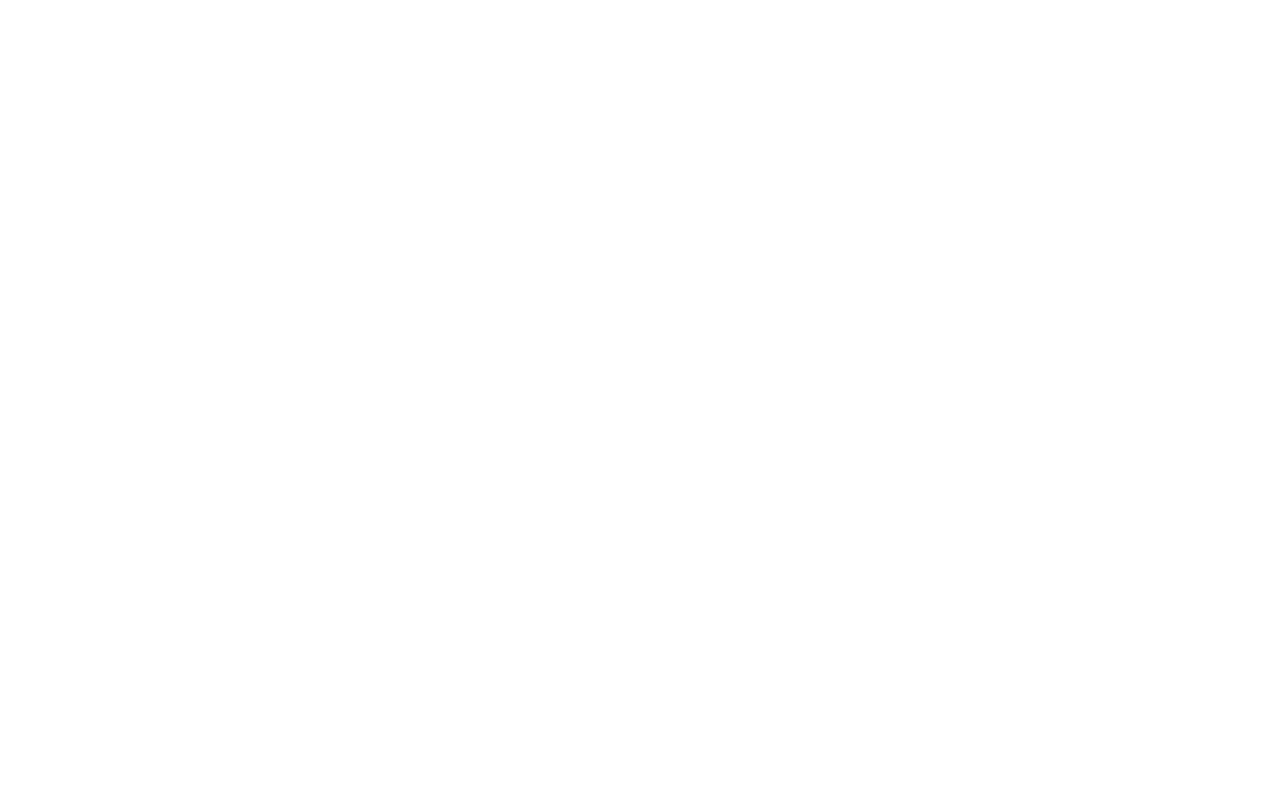
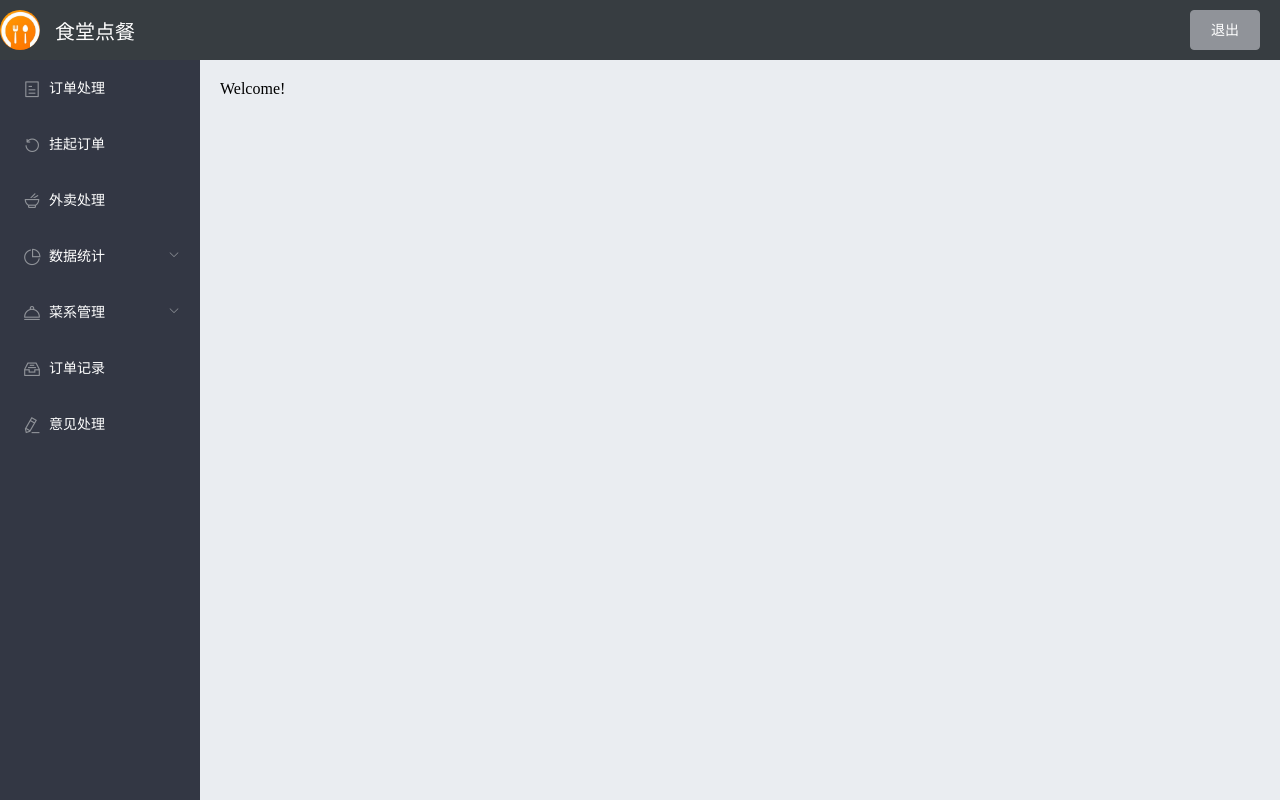
Before and after one commit to haoran-mc/canteen-ordering, a Vue app in the folder frontendpc/: page /#/welcome in a window 1280 px wide. Built offline with nearby package versions, Linux system fonts and the light colour scheme.

Commit message:
:construction:AsideMenu and TakeOut

```diff
--- a/frontendpc/src/components/AsideMenu.vue
+++ b/frontendpc/src/components/AsideMenu.vue
@@ -1,6 +1,57 @@
 <template>
   <el-container>
-    <el-menu></el-menu>
+    <!-- 侧边栏菜单区域 -->
+    <el-menu background-color="#333744" text-color="#fff" unique-opened router>
+      <!-- 订单处理 -->
+      <el-menu-item index="/home">
+        <i class="el-icon-tickets"></i>
+        <span slot="title">订单处理</span>
+      </el-menu-item>
+
+      <!-- 挂起订单 -->
+      <el-menu-item>
+        <i class="el-icon-refresh-left" ></i>
+        <span slot="title" >
+          <span @click="table = true" type="primary">挂起订单</span>
+        </span>
+      </el-menu-item>
+
+      <!-- 外卖界面 -->
+      <el-menu-item index="/takeOut">
+        <i class="el-icon-tableware"></i>
+        <span slot="title">外卖处理</span>
+      </el-menu-item>
+
+      <el-submenu index="/sales">
+        <template slot="title">
+          <i class="el-icon-pie-chart"></i>
+          <span>数据统计</span>
+        </template>
+        <el-menu-item-group>
+          <el-menu-item index="/sales">销量分析</el-menu-item>
+          <el-menu-item index="/salesFood">菜品分析</el-menu-item>
+        </el-menu-item-group>
+      </el-submenu>
+      <el-submenu index="/foodManage">
+        <template slot="title">
+          <i class="el-icon-dish-1"></i>
+          <span>菜系管理</span>
+        </template>
+        <el-menu-item-group>
+          <el-menu-item index="/foodManage">编辑菜谱</el-menu-item>
+          <el-menu-item index="/updateFood">增加菜谱</el-menu-item>
+        </el-menu-item-group>
+      </el-submenu>
+      <el-menu-item index="/ordersRecord">
+        <i class="el-icon-receiving"></i>
+        <span slot="title">订单记录</span>
+      </el-menu-item>
+      <el-menu-item index="/opinions">
+        <i class="el-icon-edit"></i>
+        <span slot="title">意见处理</span>
+      </el-menu-item>
+    </el-menu>
+    <!-- 抽屉 -->
     <el-drawer></el-drawer>
   </el-container>
 </template>
@@ -19,4 +70,15 @@
 </script>
 
 <style scoped>
+  .el-container {
+    background-color: #333744;
+  }
+
+  .el-menu {
+    border-right: none;
+  }
+
+  .el-menu-item {
+    width: 200px;
+  }
 </style>
--- a/frontendpc/src/components/Home.vue
+++ b/frontendpc/src/components/Home.vue
@@ -1,12 +1,24 @@
 <template>
-  <el-container>
-    <!-- 菜单栏区域-->
-    <el-aside>
-      <AsideMenu></AsideMenu>
-    </el-aside>
-    <!-- 右侧主体区域 -->
+  <el-container class="home-container">
+    <!-- 头部区域 -->
+    <el-header>
+      <div class="header-title">
+        <el-avatar :src="require('../assets/LoginLogo.png')"></el-avatar>
+        <span style="margin-left: 15px;">食堂点餐</span>
+      </div>
+      <el-button type="info">退出</el-button>
+    </el-header>
+    <!-- 页面主体区域 -->
     <el-container>
-      welcome!
+      <!-- 菜单栏区域-->
+      <el-aside width="200px">
+        <AsideMenu></AsideMenu>
+      </el-aside>
+      <!-- 右侧主体区域 -->
+      <el-main>
+        <!-- 路由占位符 -->
+        <router-view></router-view>
+      </el-main>
     </el-container>
   </el-container>
 </template>
@@ -30,4 +42,33 @@
 </script>
 
 <style scoped>
+  .home-container {
+    height: 100%;
+  }
+
+  .el-header {
+    background-color: #373d41;
+    display: flex;
+    justify-content: space-between;
+    padding-left: 0;
+    align-items: center;
+    color: #fff;
+    font-size: 20px;
+  }
+
+  .header-title {
+    display: flex;
+    align-items: center;
+  }
+
+  .el-aside {
+    background-color: #333744;
+    .el-menu {
+      border-right: none;
+    }
+  }
+
+  .el-main {
+    background-color: #eaedf1;
+  }
 </style>
--- /dev/null
+++ b/frontendpc/src/components/TakeOut.vue
@@ -0,0 +1,92 @@
+<template>
+  <el-card>
+    <el-table :data="tableData" style="width: 100%">
+      <el-table-column label="日期" width="280">
+        <template slot-scope="scope">
+          <span >{{ scope.row.time }}</span>
+        </template>
+      </el-table-column>
+
+      <el-table-column label="订单号" width="250">
+        <template slot-scope="scope">
+          <el-popover trigger="hover" placement="top">
+            <div slot="reference" class="name-wrapper">
+              <span size="medium">{{ scope.row.orderNum }}</span>
+            </div>
+          </el-popover>
+        </template>
+      </el-table-column>
+
+      <el-table-column label="菜系" width="80">
+        <template slot-scope="scope">
+          <el-popover trigger="hover" placement="top">
+            <div slot="reference" class="name-wrapper">
+              <span size="medium">{{ scope.row.foodName }}</span>
+            </div>
+          </el-popover>
+        </template>
+      </el-table-column>
+
+      <el-table-column label="foodName1" width="180">
+        <template slot-scope="scope">
+          <el-popover trigger="hover" placement="top">
+            <div slot="reference" class="name-wrapper">
+              <span size="medium">{{ scope.row.foodName1 }}</span>
+            </div>
+          </el-popover>
+        </template>
+      </el-table-column>
+
+      <el-table-column label="备注" width="180">
+        <template slot-scope="scope">
+          <el-popover trigger="hover" placement="top">
+            <div slot="reference" class="name-wrapper">
+              <span size="medium">{{ scope.row.remark}}</span>
+            </div>
+          </el-popover>
+        </template>
+      </el-table-column>
+
+      <el-table-column label="操作">
+        <template slot-scope="scope">
+          <el-button size="mini" type="primary" @click="finishTakeOut(scope.$index, scope.row)">完成</el-button>
+        </template>
+      </el-table-column>
+    </el-table>
+  </el-card>
+</template>
+
+<script>
+  export default {
+    data () {
+      return {
+        tableData: []
+      }
+    },
+    created () {
+      this.getTakeOut()
+    },
+    methods: {
+      getTakeOut () {
+        this.$http.get("takeOut").then(res => { this.tableData = res.data })
+      },
+      finishTakeOut (index, row) {
+        const data = new FormData()
+        const a = row.orderNum
+        data.append('orderId', a)
+
+        this.$http.post('/dining/outFoodOp', data).then(() => { this.getOutFood() })
+
+        this.$notify({
+          title: '完成订单',
+          type: 'success',
+          duration: 1500,
+          position: 'bottom-right'
+        })
+      }
+    }
+  }
+</script>
+
+<style scoped>
+</style>
--- /dev/null
+++ b/frontendpc/src/components/Welcome.vue
@@ -0,0 +1,21 @@
+<template>
+  <div>
+    Welcome!
+  </div>
+</template>
+
+<script>
+  export default {
+    data () {
+      return {
+      }
+    },
+    created () {
+    },
+    methods: {
+    }
+  }
+</script>
+
+<style scoped>
+</style>
--- a/frontendpc/src/router/index.js
+++ b/frontendpc/src/router/index.js
@@ -2,6 +2,8 @@
 import VueRouter from 'vue-router'
 import Home from '../components/Home.vue'
 import Login from '../components/Login.vue'
+import Welcome from '../components/Welcome.vue'
+import TakeOut from '../components/TakeOut.vue'
 
 Vue.use(VueRouter)
 
@@ -10,7 +12,12 @@
   { path: '/login', component: Login },
   {
     path: '/home',
-    component: Home
+    component: Home,
+    redirect: '/welcome',
+    children: [
+      { path: '/welcome', component: Welcome },
+      { path: '/takeOut', component: TakeOut }
+    ]
   }
 ]
 
```
Also changed, not shown: frontendpc/src/plugins/element.js (+17 -1 lines). Lines whose indentation alone changed are shown as unchanged.
